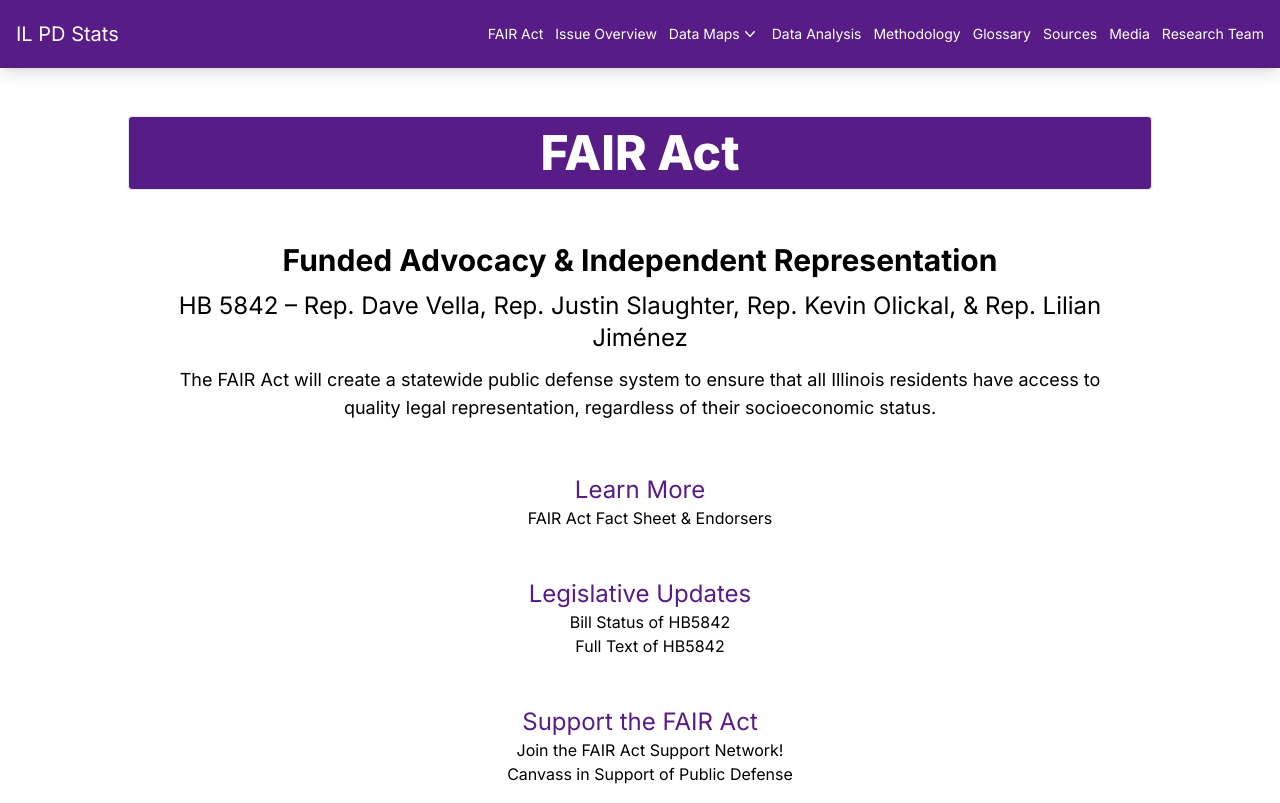
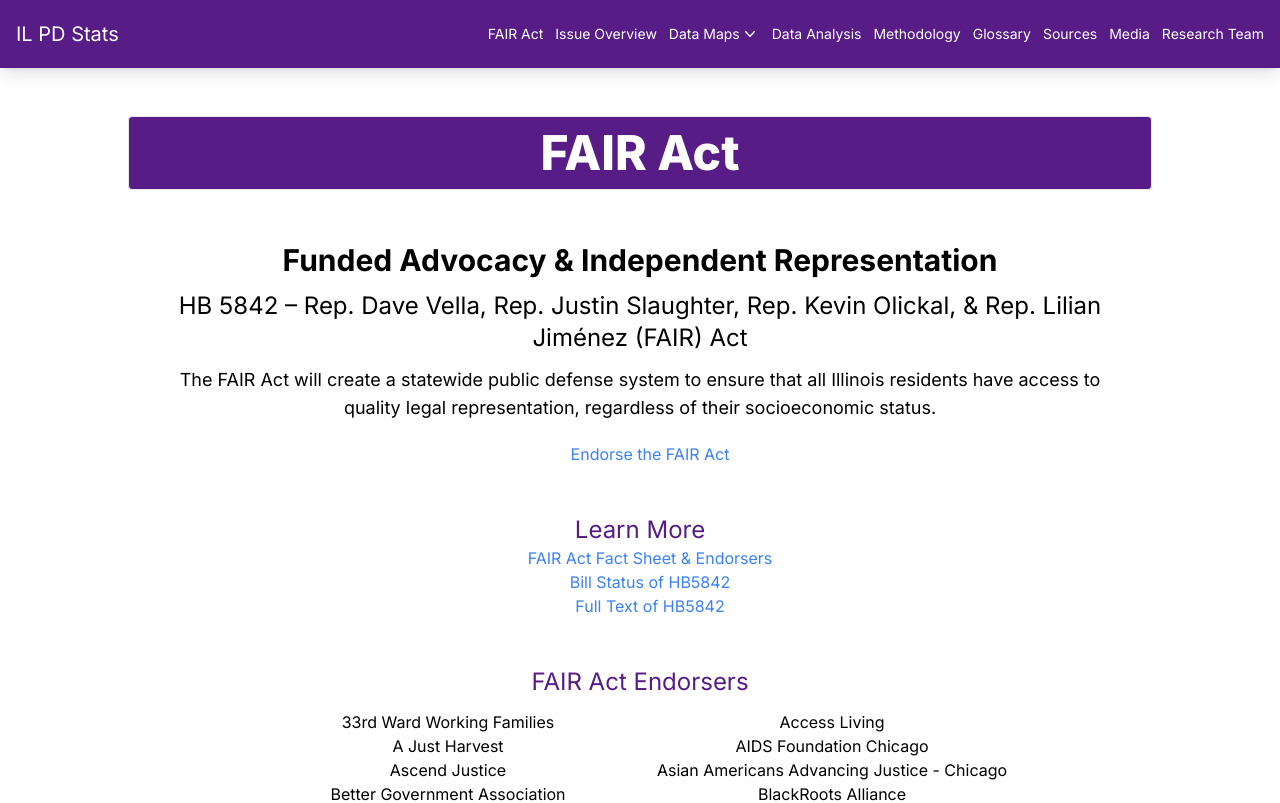
Before and after one commit to hunterMotko/il_pd_st, a Next.js app: page /fairact in a window 1280 px wide. Shown: the top 803 px of the page. Built offline with nearby package versions, Linux system fonts and the light colour scheme.

Commit message:
fair findings media overview sources pages

```diff
--- a/src/app/fairact/page.tsx
+++ b/src/app/fairact/page.tsx
@@ -6,50 +6,42 @@ export default function FairActPage() {
     <>
       <div className="grid w-full grid-flow-row gap-x-0 gap-y-1 md:grid-cols-1 md:gap-1 xl:grid-cols-1">
         <h2 className="text-3xl font-bold my-1">Funded Advocacy & Independent Representation</h2>
-      <h3 className="text-2xl my-1">HB 5842 – Rep. Dave Vella, Rep. Justin Slaughter, Rep. Kevin Olickal, & Rep. Lilian Jiménez</h3>
+        <h3 className="text-2xl my-1">HB 5842 – Rep. Dave Vella, Rep. Justin Slaughter, Rep. Kevin Olickal, & Rep. Lilian Jiménez (FAIR) Act</h3>
         <p className="text-lg px-3 mx-3 my-1">
           The FAIR Act will create a statewide public defense system to
           ensure that all Illinois residents have access to quality legal representation, regardless of their socioeconomic status.
         </p>
+          <Link
+            target="_blank"
+            href="https://docs.google.com/forms/d/e/1FAIpQLScmUp8MMKcshcN2KAhXqSq9kBHXLShvYIsVsb4vTbNpizhytA/viewform"
+            className="mt-3 pl-5 text-blue-500 hover:text-purple-900 hover:underline"
+          >
+            Endorse the FAIR Act
+          </Link>
       </div>
       <section className="max-w-screen-2xl m-auto w-full px-3 sm:px-8 lg:px-16 xl:px-32 flex flex-col gap-12 pb-5 text-center">
-      <div>
+        <div className="flex flex-col">
           <h2 className="text-2xl text-purple-900">Learn More</h2>
           <Link
-          href="https://drive.google.com/file/d/1cr9upOxGjpBJ_fGLW6jriTUcsFzFKojG/view"
-          className="pl-5 hover:text-purple-900 hover:underline"
+            target="_blank"
+            href="https://drive.google.com/file/d/1lHJj2Ej6ZTatXa3HXQ-X-ctQZ4r5ZXWo/view"
+            className="pl-5 text-blue-500 hover:text-purple-900 hover:underline"
           >
             FAIR Act Fact Sheet & Endorsers
           </Link>
-      </div>
-      <div className="flex flex-col">
-        <h3 className="text-purple-900 text-2xl">Legislative Updates</h3>
           <Link
+            target="_blank"
             href="https://www.ilga.gov/legislation/BillStatus.asp?DocNum=5842&GAID=17&DocTypeID=HB&LegID=154862&SessionID=112&SpecSess=&Session=&GA=103"
-          className="pl-5 hover:text-purple-900 hover:underline"
+            className="pl-5 text-blue-500 hover:text-purple-900 hover:underline"
           >
             Bill Status of HB5842
           </Link>
           <Link
-          className="pl-5 hover:text-purple-900 hover:underline"
+            target="_blank"
+            className="pl-5 text-blue-500 hover:text-purple-900 hover:underline"
             href="https://ilga.gov/legislation/fulltext.asp?DocName=&SessionId=112&GA=103&DocTypeId=HB&DocNum=5842&GAID=17&LegID=154862&SpecSess=&Session="
           >
             Full Text of HB5842
-        </Link>
-      </div>
-      <div className="flex flex-col">
-        <h3 className="text-purple-900 text-2xl">Support the FAIR Act</h3>
-        <Link
-          href="https://docs.google.com/forms/d/e/1FAIpQLScmUp8MMKcshcN2KAhXqSq9kBHXLShvYIsVsb4vTbNpizhytA/viewform"
-          className="pl-5 hover:text-purple-900 hover:underline"
-        >
-          Join the FAIR Act Support Network!
-        </Link>
-        <Link
-          href="https://docs.google.com/forms/d/e/1FAIpQLSfRMxE7T5m_m42PqSqf6aINqzYpabwWpW5kZbOiHPo-OMZy7A/viewform"
-          className="pl-5 hover:text-purple-900 hover:underline"
-        >
-          Canvass in Support of Public Defense
           </Link>
         </div>
         <div className="flex flex-col">
--- a/src/app/findings/layout.tsx
+++ b/src/app/findings/layout.tsx
@@ -3,7 +3,7 @@ export default async function DataFindingsLayout({ children }: { children: React
     <div className="container mx-auto">
       <div className='max-w-screen-2xl m-auto w-full px-3 sm:px-8 lg:px-16 xl:px-32 flex flex-col gap-12 py-12 2xl:py-16'>
         <h1 className="w-full mx-6 text-4xl bg-purple-900 border rounded text-white text-center p-3 font-extrabold mx-auto md:text-5xl">
-          Key Data Findings
+          Our Findings
         </h1>
         {children}
       </div>
--- a/src/app/findings/page.tsx
+++ b/src/app/findings/page.tsx
@@ -145,7 +145,7 @@ export default async function Findings() {
         <PosNegBar text={data.countyShortfall.text} data={data.countyShortfall.data} />
         <p className='p-1'>
           The graph highlights a significant shortfall in the number of public
-          defense attorneys. While around 1,000 attorneys are currently
+          defense attorneys in Illinois. While around 1,000 attorneys are currently
           allocated, the system requires nearly 2,000 to meet the demand,
           resulting in a shortage of several hundred. This gap indicates that
           the public defense system is under-resourced, which could negatively
--- a/src/app/media/page.tsx
+++ b/src/app/media/page.tsx
@@ -11,8 +11,8 @@ type ArticleData = {
 
 export default function NewsPage() {
   const d = JSON.parse(JSON.stringify(json))
-  const supporting = "Coverage of Public Defense Systems in Other States."
-  const indigent = "Additional Coverage on Statewide Public Defense Systems"
+  const supporting = "Coverage of Public Defense in Illinois"
+  const indigent = "Coverage of Public Defense Systems in Other States"
 
   return (
     <div className="container mx-auto">
@@ -25,7 +25,7 @@ export default function NewsPage() {
             {supporting}
           </h2>
           {d.supporting.map((item: ArticleData) => <Article key={item.title} {...item} />)}
-          <h2 className="text-xl font-semibold">
+          <h2 className="text-3xl font-bold my-3">
             {indigent}
           </h2>
           {d.indigent.map((item: ArticleData) => <Article key={item.title} {...item} />)}
--- /dev/null
+++ b/src/app/sources/layout.tsx
@@ -0,0 +1,10 @@
+export default async function SourcesLayout({ children }: { children: React.ReactNode }) {
+  return (
+    <div className="container mx-auto">
+      <div className="max-w-screen-2xl m-auto w-full px-3 sm:px-8 lg:px-16 xl:px-32 flex flex-col gap-8 py-12 2xl:py-16">
+        <h1 className='w-full text-4xl bg-purple-900 border rounded text-white text-center p-3 font-extrabold mx-auto md:text-5xl'>Sources</h1>
+        {children}
+      </div>
+    </div>
+  )
+}
--- a/src/app/sources/page.tsx
+++ b/src/app/sources/page.tsx
@@ -33,12 +33,5 @@ export default async function Page() {
     }
   }
 
-  return (
-    <div className="container mx-auto">
-      <div className="max-w-screen-2xl m-auto w-full px-3 sm:px-8 lg:px-16 xl:px-32 flex flex-col gap-8 py-12 2xl:py-16">
-        <h1 className='w-full text-4xl bg-purple-900 border rounded text-white text-center p-3 font-extrabold mx-auto md:text-5xl'>Sources</h1>
-        {sections}
-      </div>
-    </div>
-  )
+  return (<> {sections} </>)
 }
--- a/src/components/overview/Main.tsx
+++ b/src/components/overview/Main.tsx
@@ -14,7 +14,7 @@ function Main({ title, description, list, paragraph }: MainSection) {
       <p className='mt-3'>{
         !!description && description.map((item: string | { href: string, text: string }, i: number) => (
           (typeof item === 'string') ? (<span key={i}>{item}</span>) :
-            (<Link key={i} className='text-blue-500 hover:underline' href={item.href}>{item.text}</Link>)
+            (<Link key={i} target='_blank' className='text-blue-500 hover:underline' href={item.href}>{item.text}</Link>)
         ))
       }</p>
       <ul className='list-disc mx-4 my-2 px-4'>
--- a/src/components/sources/Section.tsx
+++ b/src/components/sources/Section.tsx
@@ -8,7 +8,7 @@ const Section = ({ source }: { source: Source[] }) => (
         <li key={k} className='text-wrap my-2 -indent-10 ml-10'>
           {item?.author}
           {item?.sub}
-          <Link className='text-blue-600 italic hover:underline' href={item.url}>{item.title}</Link>
+          <Link target="_blank" className='text-blue-600 italic hover:underline' href={item.url}>{item.title}</Link>
           {item?.publisher}
           {item?.date}
         </li>
```
Lines whose indentation alone changed are shown as unchanged.
